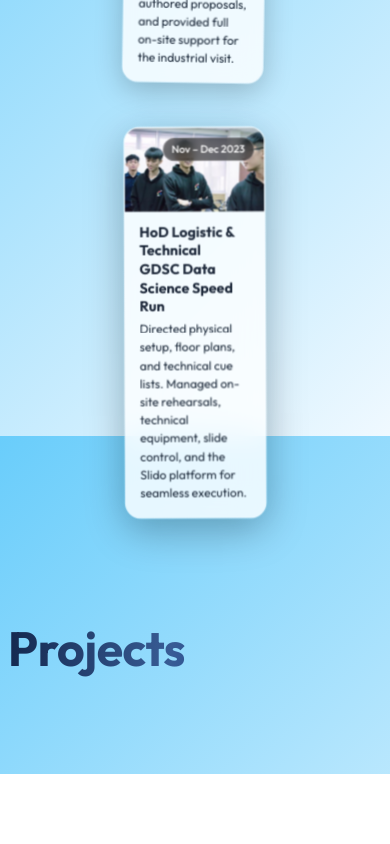
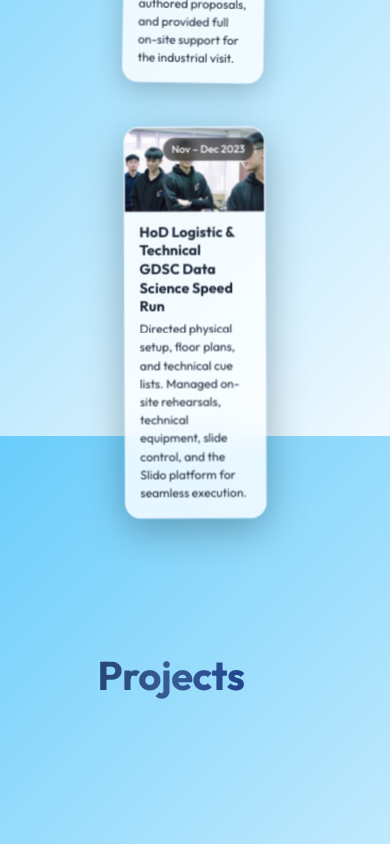
Before and after one commit to RextonRZ/RextonRZ.github.io, a Next.js app: page / in a window 390 px wide. Shown: the part 6316-7160 px from the top of the page. Before the commit the page ends 7090 px from the top, so only its background shows below. Built offline with nearby package versions, Linux system fonts and the light colour scheme.

Commit message:
feat(projects): scaffold ProjectsSection component

```diff
--- a/src/app/page.tsx
+++ b/src/app/page.tsx
@@ -4,6 +4,7 @@ import { useState, useCallback, useEffect, useRef } from "react";
 import { ScrollReveal } from "@/components/ScrollReveal";
 import { EducationRoadmap } from "@/components/EducationRoadmap";
 import { ExperienceSection } from "@/components/ExperienceSection";
+import { ProjectsSection } from "@/components/ProjectsSection";
 
 // ── Photo data ────────────────────────────────────────────────────────────────
 type PhotoId = "main" | "hackathons" | "teams" | "community";
@@ -203,9 +204,7 @@ export default function Home() {
       <ExperienceSection />
 
       {/* Projects Section */}
-      <section id="projects" className="projects-section">
-        <h2 className="projects-heading">Projects</h2>
-      </section>
+      <ProjectsSection />
     </div>
   );
 }
--- /dev/null
+++ b/src/components/ProjectsSection.css
@@ -0,0 +1,23 @@
+.projects-section {
+  position: relative;
+  padding: 4rem 0 6rem;
+}
+
+.projects-heading {
+  font-size: 2.5rem;
+  text-align: center;
+  margin-bottom: 3rem;
+  color: var(--text-main);
+}
+
+.projects-canvas {
+  position: relative;
+  width: 100%;
+  min-height: 1200px;
+}
+
+@media (max-width: 768px) {
+  .projects-canvas {
+    min-height: auto;
+  }
+}
--- /dev/null
+++ b/src/components/ProjectsSection.tsx
@@ -0,0 +1,12 @@
+"use client";
+
+import "./ProjectsSection.css";
+
+export function ProjectsSection() {
+  return (
+    <section id="projects" className="projects-section">
+      <h2 className="projects-heading">Projects</h2>
+      <div className="projects-canvas" />
+    </section>
+  );
+}
```
